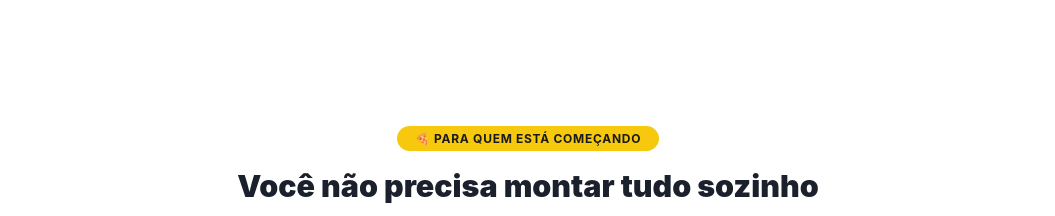
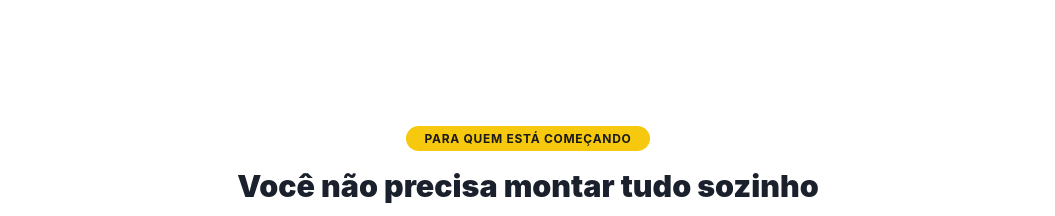
Before and after one commit to Railane-a11y/pizzacontrol, a plain HTML site: page index.html in a window 1280 px wide. Shown: the part 2171-2387 px from the top of the page, without its empty margins (112-1167 px from the left). Drawn offline with Linux system fonts and the light colour scheme.

Commit message:
Remove emoji from badge text in index.html

```diff
--- a/index.html
+++ b/index.html
@@ -430,7 +430,7 @@ fbq('track', 'ViewContent', { content_name: 'PizzaControl - página de vendas',
 <section class="section-white sec-pad">
   <div class="container" style="padding: 0 4px;">
     <div style="text-align:center; margin-bottom: 28px;">
-      <span class="badge-yellow">🍕 PARA QUEM ESTÁ COMEÇANDO</span>
+      <span class="badge-yellow"> PARA QUEM ESTÁ COMEÇANDO</span>
       <h2 class="sec-h2" style="color:#1a202c; font-weight:900; font-size:1.9rem; margin:16px 0 10px; line-height:1.25;">Você não precisa montar tudo sozinho</h2>
       <p style="color:#4a5568;max-width:560px;margin:0 auto;line-height:1.7;">Além do sistema, você tem três atalhos para abrir sua pizzaria com os números certos.</p>
     </div>
```
